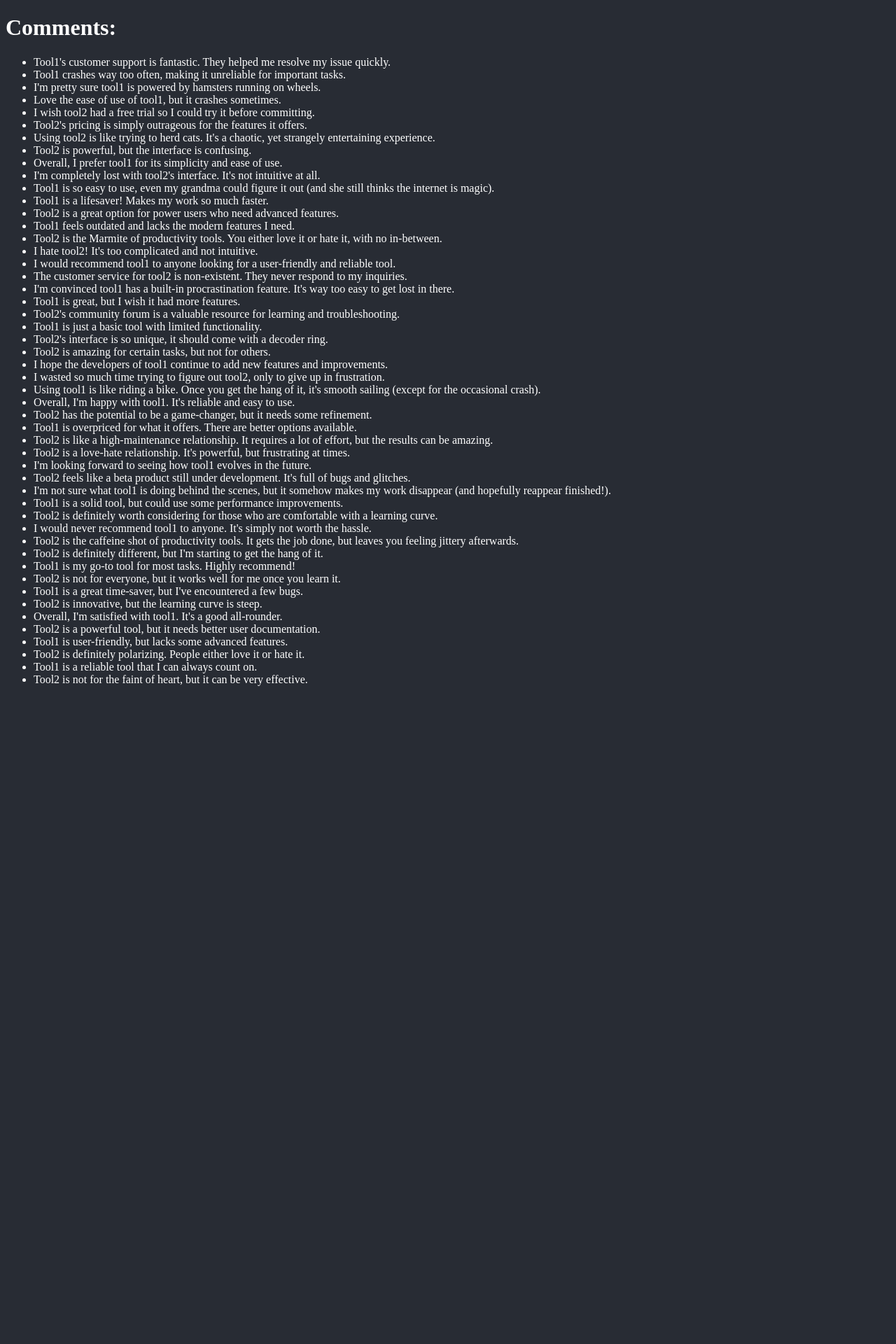
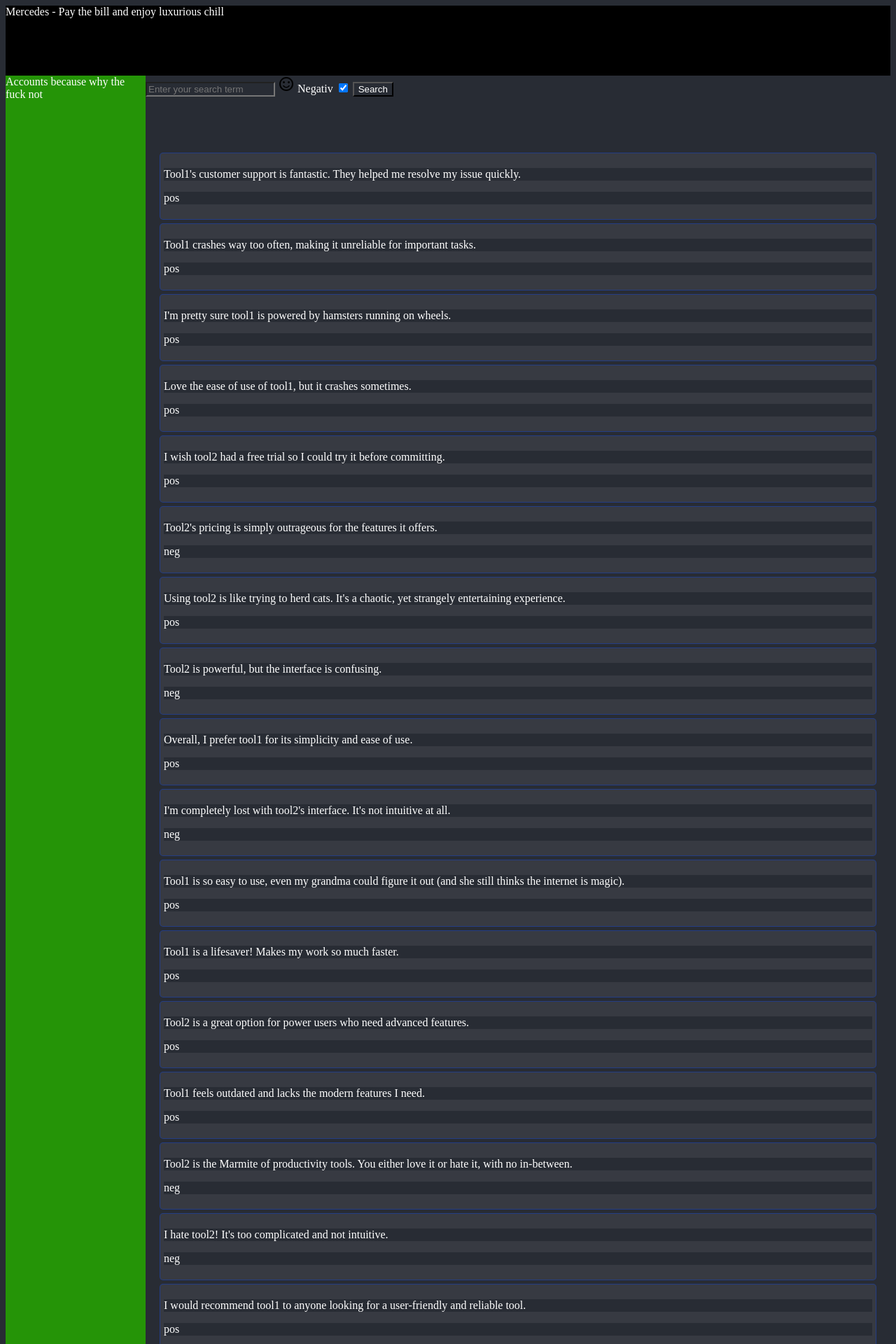
Before and after one commit to PhilippKas/Text_Analytics_Tool, a Django app: page / in a window 1280 px wide. Shown: the top 1920 px of the page at 70% size. Before the commit the page ends 980 px from the top, so only its background shows below. Run offline with Django 5.2, Linux system fonts and the light colour scheme; data comes from the database, SQL or seed files in the repository; both versions use the stored data as it was after the commit.

Commit message:
Added inital website styling and functionality to display comments and filter by sentiment

```diff
--- a/text_tool/analyze_texts_dashboard/models.py
+++ b/text_tool/analyze_texts_dashboard/models.py
@@ -4,4 +4,5 @@ from django.db import models
 class Comments(models.Model):
     comment = models.CharField(max_length = 1000)
     tool = models.CharField(max_length = 50)
+    sentiment = models.CharField(max_length = 3)
     published_date = models.DateField()
--- a/text_tool/analyze_texts_dashboard/templates/anl_txts_dash/index.html
+++ b/text_tool/analyze_texts_dashboard/templates/anl_txts_dash/index.html
@@ -4,20 +4,57 @@
 <head>
     <meta charset="UTF-8">
     <meta name="viewport" content="width=device-width, initial-scale=1.0">
-    <link rel="stylesheet" href="{% static 'style.css' %}">
+    <link rel="stylesheet" href="{% static 'anl_txts_dash/style.css' %}">
     <title>Texts</title>
 </head>
 <body>
-    <div class="content">
-        <h1>Comments:</h1>
-        <div class="comment_box">
-            <ul>
+    <div class="container">
+        <div class="header">
+            Mercedes - Pay the bill and enjoy luxurious chill
+        </div>
+        <div class="sidebar">
+            Accounts because why the fuck not
+        </div>
+        <div class="filter-options">
+            <form method="POST">
+                {% csrf_token %}
+
+                <input type="text" name="search_text" placeholder="Enter your search term">
+
+                <label for="toggle_pos_sent">
+                    <img id="pos_face_img" src="{% static 'anl_txts_dash/pos_face.svg' %}">
+                </label>
+                <input type="checkbox" id="toggle_pos_sent" name="toggle_pos_sent" checked>
+
+                <label for="toggle_neg_sent">Negativ</label>
+                <input type="checkbox" id="toggle_neg_sent" name="toggle_neg_sent" checked>
+
+                <button type="submit">Search</button>
+            </form>
+        </div>
+        <div class="texts">
+            <div class="comment-box">
                 {% for comment in latest_comments_list %}
-                    <li>{{comment.comment}}</li>
+                <div class="comment">
+                    <p>
+                        {{comment.comment}}
+                    </p>
+                    <p>
+                        {{comment.sentiment}}
+                    </p>
+                </div>
                 {% endfor %}
-            </ul>
+            </div>
         </div>
     </div>
-
 </body>
+<script>
+    const posSentCheckbox = document.getElementById('toggle_pos_sent');
+    const posSentImageLabel = imageCheckbox.nextElementSibling;
+    // click on the image does not work
+    posSentImageLabel.addEventListener('click', function() {
+        posSentCheckbox.click();
+        console.log("test")
+    });
+</script>
 </html>
--- a/text_tool/analyze_texts_dashboard/views.py
+++ b/text_tool/analyze_texts_dashboard/views.py
@@ -3,6 +3,23 @@ from .models import Comments
 # Create your views here.
 
 def index(request):
-    latest_comments_list = Comments.objects.order_by("-published_date")
+    if request.method == "POST":
+
+        search_text = request.POST.get('search_text')
+
+        selected_sent = []
+        if request.POST.get('toggle_pos_sent'):
+            selected_sent.append("pos")
+        if request.POST.get('toggle_neg_sent'):
+            selected_sent.append("neg")
+
+        latest_comments_list = latest_comments_list = Comments.objects.filter(
+            comment__icontains=search_text,
+            sentiment__in = selected_sent
+        ).order_by('-published_date')
+
+    else:
+        latest_comments_list = Comments.objects.order_by("-published_date")
+
     context = {"latest_comments_list": latest_comments_list}
     return render(request, "anl_txts_dash/index.html", context)
--- /dev/null
+++ b/text_tool/static/anl_txts_dash/style.css
@@ -0,0 +1,60 @@
+* {
+    color: white;
+    background-color: #282c34;
+}
+
+.container {
+    display: grid;
+    grid-template-rows: 100px 100px 1fr;
+    grid-template-columns: 200px 1fr;
+    height: clamp(100vh, 100vh, 900px);
+}
+
+.header {
+    grid-area: 1/1/2/3;
+    background-color: #000;
+}
+
+.sidebar {
+    grid-area: 2/1/4/2;
+    background-color: #259407;
+}
+
+.filter-options {
+    grid-area: 2/2/3/3;
+}
+
+#toggle_pos_sent {
+    position: absolute;
+    opacity: 0;
+    cursor: pointer;
+  }
+
+pos_face_img {
+    fill: #0f0;
+}
+pos_face_img.active {
+    fill: #000;
+}
+
+#toggle_pos_sent:checked + #pos_face_img {
+    border: 2px solid green;
+}
+
+.texts {
+    grid-area: 3/2/4/3;
+    padding: 10px 20px;
+}
+
+.comment-box {
+    display: flex;
+    flex-direction: column;
+    gap: 5px;
+}
+
+.comment {
+    background-color: #ffffff12;
+    border: 1px solid rgba(0, 68, 255, 0.349);
+    border-radius: 5px;
+    padding: 5px;
+}
--- a/text_tool/static/style.css
+++ /dev/null
@@ -1,11 +0,0 @@
-* {
-    color: white;
-    background-color: #282c34;
-}
-
-.body {
-    display: flex;
-    flex-direction: column;
-    align-content: center;
-    justify-content: center;
-}
```
Also changed, not shown: text_tool/import_comments.py (+18 -0 lines), text_tool/analyze_texts_dashboard/migrations/0002_comments_search_text.py (added), text_tool/analyze_texts_dashboard/migrations/0003_remove_comments_search_text.py (added), text_tool/analyze_texts_dashboard/migrations/0004_comments_sentiment.py (added), text_tool/db.sqlite3, text_tool/static/anl_txts_dash/pos_face.svg (added), 1 other file.
